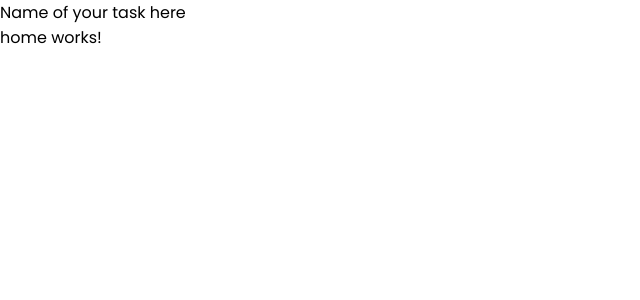
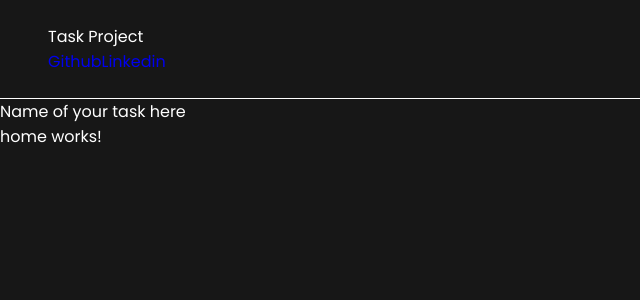
Before and after one commit to bsbontorin/angular-task-project, an Angular app: page / in a window 1280 px wide. Shown: the top 300 px of the page, without its empty margins (0-640 px from the left). Built offline with nearby package versions, Linux system fonts and the light colour scheme; data requests are answered from the project's data file.

Commit message:
Edit - header configuration, color variables and mixins file

```diff
--- a/angular.json
+++ b/angular.json
@@ -30,6 +30,9 @@
               }
             ],
             "styles": ["src/styles/styles.scss"],
+            "stylePreprocessorOptions": {
+              "includePaths": ["src/styles"]
+            },
             "scripts": []
           },
           "configurations": {
--- a/src/app/app.component.ts
+++ b/src/app/app.component.ts
@@ -1,10 +1,14 @@
 import { Component } from '@angular/core';
 import { RouterOutlet } from '@angular/router';
 
+import { HeaderComponent } from './layouts/header/header.component';
+
 @Component({
   selector: 'app-root',
-  imports: [RouterOutlet],
-  template: '<router-outlet />',
-  styles: ``,
+  imports: [RouterOutlet, HeaderComponent],
+  template: `
+    <header-layout />
+    <router-outlet />
+  `,
 })
 export class AppComponent {}
--- a/src/app/environments/environment.dev.ts
+++ b/src/app/environments/environment.dev.ts
@@ -1,4 +1,6 @@
 export const environment = {
   production: false,
   baseUrlApi: 'http://localhost:3000',
+  githubLink: 'https://github.com/bsbontorin/',
+  linkedinLink: 'https://www.linkedin.com/in/bsbontorin/',
 };
--- a/src/app/environments/environment.ts
+++ b/src/app/environments/environment.ts
@@ -1,4 +1,6 @@
 export const environment = {
   production: true,
   baseUrlApi: 'url prod', // example only -> can use mockapi just to simulate other api
+  githubLink: 'https://github.com/bsbontorin/',
+  linkedinLink: 'https://www.linkedin.com/in/bsbontorin/',
 };
--- /dev/null
+++ b/src/app/layouts/header/header.component.ts
@@ -0,0 +1,57 @@
+import { Component } from '@angular/core';
+import { environment } from 'app/environments/environment';
+
+@Component({
+  selector: 'header-layout',
+  imports: [],
+  template: `
+    <header class="header">
+      <div class="header__logo">Task Project</div>
+      <div class="header__buttons">
+        <a href="{{ githubLink }}" class="header__button" target="_blank" rel="noopener">Github</a>
+        <a href="{{ linkedinLink }}" class="header__button" target="_blank" rel="noopener">Linkedin</a>
+      </div>
+    </header>
+  `,
+  styles: `
+    @use 'mixins' as *;
+    @use 'variables' as *;
+
+    .header {
+      @include flexbox(row, space-between, center);
+      padding: 1.5rem 3rem;
+      border-bottom: 0.063rem solid var(--white);
+
+      &__logo {
+        font-size: 1.5rem;
+        font-weight: bold;
+      }
+
+      &__buttons {
+        @include flexbox(row, center, center);
+        gap: 10px;
+
+        & .header__button {
+          color: var(--white);
+          background-color: var(--sky-500);
+          padding: 0.5rem 1rem;
+          font-size: 1rem;
+          border-radius: 0.25rem;
+          transition: background-color 0.3s ease, transform 0.2s ease, box-shadow 0.2s ease;
+          box-shadow: 0 0.125rem 0.25rem rgba(0, 0, 0, 0.1);
+
+          &:hover {
+            background-color: var(--sky-600);
+            transform: translateY(0.125rem);
+            box-shadow: 0 0.25rem 0.75rem rgba(0, 0, 0, 0.2);
+          }
+        }
+      }
+    }
+  `,
+})
+export class HeaderComponent {
+  // * VARIABLES
+  public githubLink = environment.githubLink;
+  public linkedinLink = environment.linkedinLink;
+}
--- a/src/app/pages/home/home.component.ts
+++ b/src/app/pages/home/home.component.ts
@@ -1,5 +1,5 @@
 import { AsyncPipe } from '@angular/common';
-import { Component, inject, OnInit } from '@angular/core';
+import { Component, inject } from '@angular/core';
 import Task from 'app/models/task.contract';
 import { TaskServiceService } from 'app/services/task.service';
 import { Observable } from 'rxjs';
@@ -21,10 +21,10 @@ export class HomeComponent {
   private taskService = inject(TaskServiceService);
 
   // * VARIABLES
-  public tasks$ = this.getTasks$;
+  public tasks$ = this.taskService.getTasks$();
 
   // * GETs
-  private get getTasks$(): Observable<Array<Task>> {
+  private getTasks$(): Observable<Array<Task>> {
     return this.taskService.getTasks$();
   }
 }
--- /dev/null
+++ b/src/styles/mixins.scss
@@ -0,0 +1,6 @@
+@mixin flexbox($direction: row, $justify: center, $align: center) {
+  display: flex;
+  flex-direction: $direction;
+  justify-content: $justify;
+  align-items: $align;
+}
--- a/src/styles/styles.scss
+++ b/src/styles/styles.scss
@@ -1,3 +1,6 @@
+@use 'mixins' as *;
+@use 'variables' as *;
+
 @import url('https://fonts.googleapis.com/css2?family=League+Spartan:wght@100..900&family=Poppins:ital,wght@0,100;0,200;0,300;0,400;0,500;0,600;0,700;0,800;0,900;1,100;1,200;1,300;1,400;1,500;1,600;1,700;1,800;1,900&display=swap');
 
 * {
@@ -6,3 +9,12 @@
   box-sizing: border-box;
   font-family: 'Poppins', 'Segoe UI', 'Arial', sans-serif;
 }
+
+body {
+  color: var(--white);
+  background-color: var(--neutral-900);
+}
+
+a {
+  text-decoration: none;
+}
--- /dev/null
+++ b/src/styles/variables.scss
@@ -0,0 +1,13 @@
+:root {
+  --white: #ffffff;
+  --black: #000000;
+
+  --blue-500: #3b82f6;
+
+  --stone-500: #78716c;
+
+  --sky-500: #0ea5e9;
+  --sky-600: #0284c7;
+
+  --neutral-900: #171717;
+}
```
Also changed, not shown: 2 other files (tests, documents, lock files or other folders).
